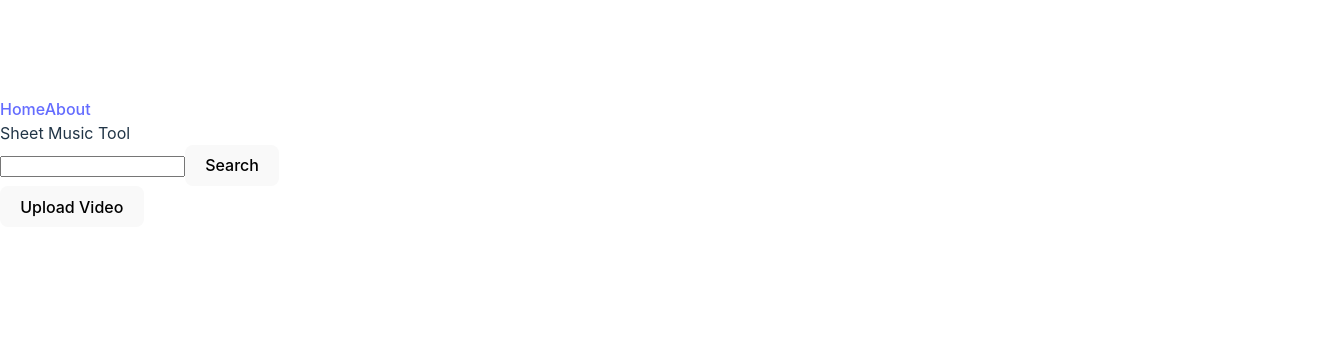
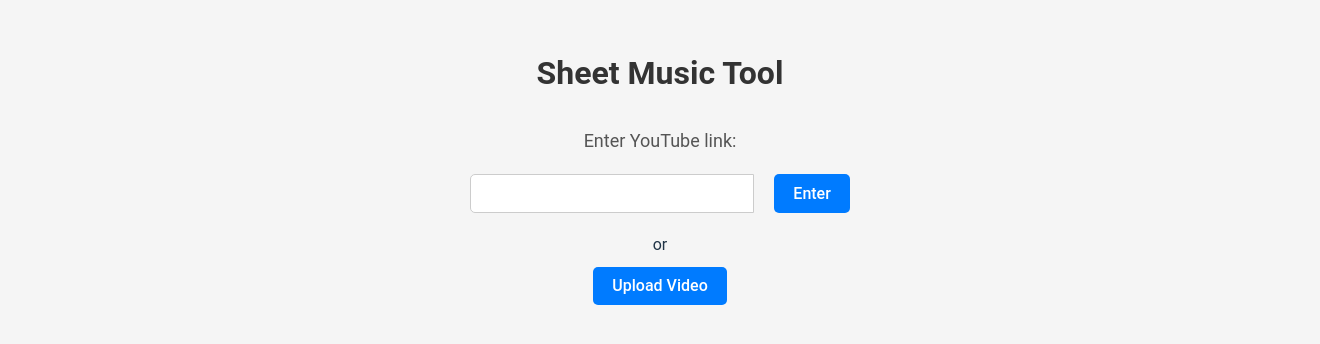
Before and after one commit to yiminghuang47/video2sheetmusic, a React (Vite) app in the folder client/: page / in a window 1280 px wide. Shown: the part 238-582 px from the top of the page, 1320 px wide, since content can reach past the window. Built offline with nearby package versions, Linux system fonts and the light colour scheme.

Commit message:
updated css

```diff
--- a/client/src/App.jsx
+++ b/client/src/App.jsx
@@ -8,8 +8,8 @@ function App() {
   return (
     <>
       <div>
+        {/* <Navbar /> */}
 
-        <Navbar />
         <Outlet />
       </div>
     </>
--- /dev/null
+++ b/client/src/components/BothUpload.css
@@ -0,0 +1,92 @@
+/* BothUpload.css */
+
+.container {
+    display: flex;
+    flex-direction: column;
+    align-items: center;
+    justify-content: center;
+    height: 100vh;
+    width: 100vw;
+    padding: 20px;
+    background-color: #f5f5f5;
+    font-family: 'Roboto', sans-serif;
+    overflow:scroll;
+}
+
+.title {
+    font-size: 32px;
+    font-weight: 700;
+    color: #333;
+    margin-bottom: 30px;
+    text-align: center;
+}
+
+.form {
+    display: flex;
+    flex-direction: column;
+    align-items: center;
+    width: 100%;
+    max-width: 400px;
+}
+
+.form label {
+    font-size: 18px;
+    color: #555;
+    margin-bottom: 10px;
+    text-align: center;
+}
+
+.input-container {
+    display: flex;
+    width: 100%;
+    margin-bottom: 10px;
+}
+
+.input-text {
+    margin:10px;
+    border: 1px solid #ccc;
+    border-radius: 5px 0 0 5px;
+    width: 100%;
+    box-sizing: border-box;
+    font-size: 16px;
+}
+
+.button {
+    margin: 10px;
+    border: none;
+    border-radius: 5px;
+    background-color: #007bff;
+    color: white;
+    cursor: pointer;
+    font-size: 16px;
+    text-align: center;
+    transition: background-color 0.3s;
+}
+
+.button:hover {
+    background-color: #0056b3;
+}
+
+.button-enter {
+}
+
+.video-container {
+    position: relative;
+    width: 100%;
+    max-width: 800px;
+    margin: 20px 0;
+    display: flex;
+    justify-content: center;
+}
+
+.video {
+    width: 100%;
+    height: 400px;
+}
+
+.status {
+    margin-top: 20px;
+    font-size: 18px;
+    color: green;
+    text-align: center;
+}
--- a/client/src/components/BothUpload.jsx
+++ b/client/src/components/BothUpload.jsx
@@ -2,14 +2,15 @@ import React, { useState, useRef } from "react";
 import { useParams, useNavigate } from "react-router-dom";
 import RegionSelect from "react-region-select";
 import YouTube from "react-youtube";
+import getYouTubeID from "get-youtube-id";
+import './BothUpload.css';
 
-import getYouTubeID from "get-youtube-id";
 export default function BothUpload() {
     const inputRef = useRef();
-    const [urlInput, setUrlInput] = useState(null);
-    const [url, setUrl] = useState(null);
-    const [videoId, setVideoId] = useState(null);
-    const [status, setStatus] = useState(null);
+    const [urlInput, setUrlInput] = useState("");
+    const [url, setUrl] = useState("");
+    const [videoId, setVideoId] = useState("");
+    const [status, setStatus] = useState("");
     const [regions, setRegions] = useState([]);
 
     const [uploadSource, setUploadSource] = useState();
@@ -21,9 +22,9 @@ export default function BothUpload() {
         setUploadSource(url);
         setFile(file);
         setRegions([{ x: 0, y: 0, width: 50, height: 50, data: { index: 0 } }]);
-        setUrl(null);
-        setUrlInput(null);
-        setVideoId(null);
+        setUrl("");
+        setUrlInput("");
+        setVideoId("");
         event.target.value = null;
     };
 
@@ -47,10 +48,9 @@ export default function BothUpload() {
         event.preventDefault();
         setUrl(urlInput);
 
-        setUploadSource(null);
+        setUploadSource("");
         setRegions(null);
         setFile(null);
-        setRegions(null);
         const id = getYouTubeID(urlInput);
         setVideoId(id);
 
@@ -86,29 +86,35 @@ export default function BothUpload() {
     };
 
     return (
-        <div className="VideoInput">
-            <div>Sheet Music Tool</div>
-            <form onSubmit={handleUrlChange}>
+        <div className="container">
+            <div className="title">Sheet Music Tool</div>
+            <form className="form" onSubmit={handleUrlChange}>
+                <label>Enter YouTube link: </label>
+                <div className="input-container">
                     <input
+                        className="input-text"
                         type="text"
                         name="url"
                         value={urlInput}
                         onChange={handleUrlInputChange}
                     />
-                <button type="submit">Search</button>
+                    <button className="button button-enter" type="submit">Enter</button>
+                </div>
             </form>
 
+            <label>or</label>
             <input
                 ref={inputRef}
-                className="VideoInput_input"
                 type="file"
                 onChange={handleUploadFileChange}
                 accept=".mov,.mp4"
                 hidden
             />
 
-            {<button onClick={handleChoose}>Upload Video </button>}
+            <button className="button" onClick={handleChoose}>Upload Video</button>
+
             {videoId && (
+                <div className="video-container">
                     <RegionSelect
                         regions={regions}
                         onChange={regionsOnChange}
@@ -123,11 +129,13 @@ export default function BothUpload() {
                             <YouTube videoId={videoId} id="video" />
                         </div>
                     </RegionSelect>
+                </div>
             )}
 
-            {videoId && <button onClick={handleUploadUrl}>Upload Url</button>}
+            {videoId && <button className="button" onClick={handleUploadUrl}>Convert to Sheet Music</button>}
 
             {file && (
+                <div className="video-container">
                     <RegionSelect
                         regions={regions}
                         onChange={regionsOnChange}
@@ -139,17 +147,15 @@ export default function BothUpload() {
                         constraint
                     >
                         <video
-                        className="VideoInput_video"
-                        style={{ zIndex: 1 }}
-                        width="100%"
-                        height={400}
+                            className="video"
                             controls
                             src={uploadSource}
                         />
                     </RegionSelect>
+                </div>
             )}
-            {file && <button onClick={handleUploadFile}>Upload File</button>}
-            {status && <h4>{status}</h4>}
+            {file && <button className="button" onClick={handleUploadFile}>Convert to Sheet Music</button>}
+            {/*status && <h4 className="status">{status}</h4>*/}
         </div>
     );
 }
```
Also changed, not shown: 1 other file (tests, documents, lock files or other folders). Lines whose indentation alone changed are shown as unchanged.
